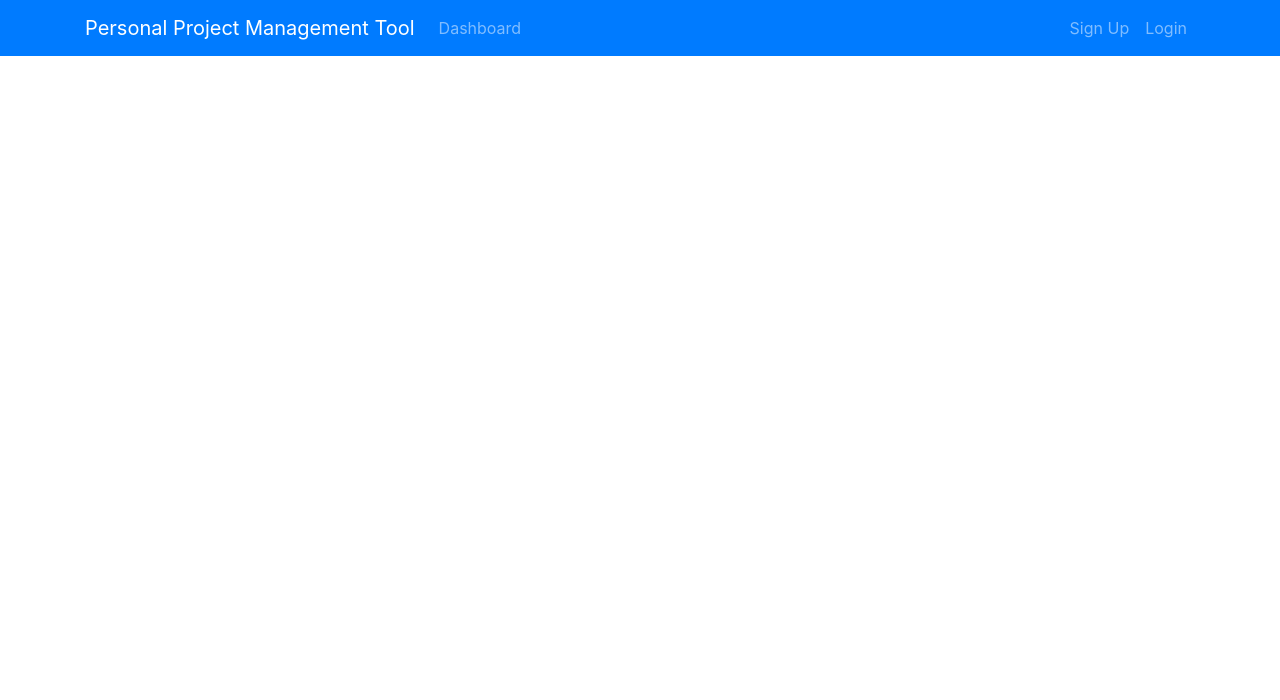
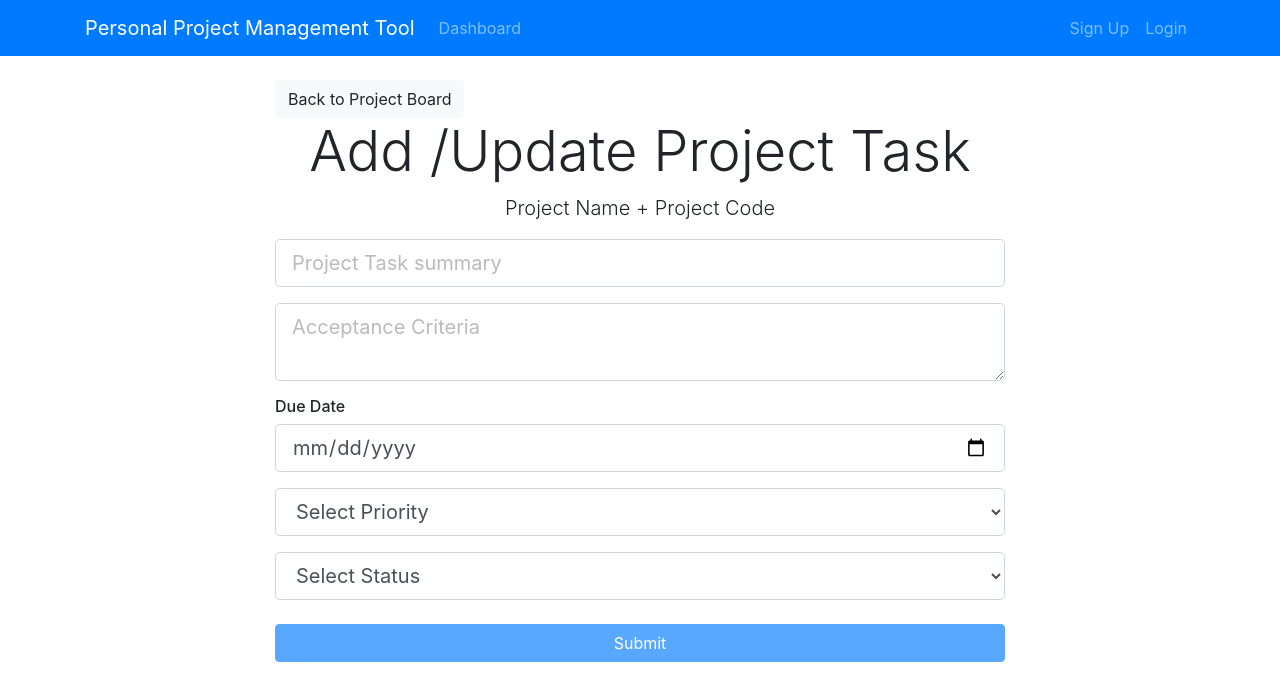
Before and after one commit to SOETHIHAKYAW/ppmtool-react-client, a React (Create React App) app: page /project-task/create/1 in a window 1280 px wide. Shown: the top 700 px of the page. Built offline with nearby package versions, Linux system fonts and the light colour scheme.

Commit message:
add upated for projectTask

```diff
--- a/src/App.js
+++ b/src/App.js
@@ -27,7 +27,8 @@ function App() {
         </Route>
 
         <Route path='project-task'>
-            <Route path="create" element={<AddProjectTaskForm />}/>
+            <Route path="create/:projectId" element={<AddProjectTaskForm />}/>
+            <Route path="update/:projectId" element={<AddProjectTaskForm mode='edit' />}/>
         </Route>
       </Route>
     </Routes>
--- a/src/components/project-task/AddProjectTaskForm.js
+++ b/src/components/project-task/AddProjectTaskForm.js
@@ -1,29 +1,107 @@
-import { Link } from "react-router-dom"
+import { Link,useParams } from "react-router-dom"
+import { useDispatch,useSelector } from "react-redux"
+import { useState } from "react"
+import { createProjectTask,resetStatus } from "./projectTaskSlice"
+import { getToken } from "../auth/authSlice"
 
 function AddProjectTaskForm(){
+
+    const { projectId } = useParams()
+
+    const [summary,setSummary] = useState('')
+    const [acceptanceCriteria,setAcceptanceCriteria] = useState('')
+    const [dueDate,setDueDate] = useState('')
+    const [priority,setPriotiry] = useState('')
+    const [status,setStatus] = useState('')
+    const [requestStatus,setRequestStatus] = useState('idle')
+
+    const onSummaryInputChange = e => setSummary(e.target.value)
+    const onAcceptanceCriteriaInputChange = e => setAcceptanceCriteria(e.target.value)
+    const onDueDateInputChange = e => setDueDate(e.target.value)
+    const onProrityInputChange = e => setPriotiry(e.target.value)
+    const onStatusInputChange = e => setStatus(e.target.value)
+
+    const canSave = [summary,acceptanceCriteria,dueDate,priority,status].every(Boolean) && requestStatus === 'idle'
+
+
+    const dispatch = useDispatch()
+    const token = useSelector(getToken)
+
+    const onFormSubmit = (event) => {
+        event.preventDefault()
+
+        if(canSave && token){
+            setRequestStatus('pending')
+
+            try {
+                dispatch(createProjectTask({
+                    projectTask:{
+                        summary,
+                        acceptanceCriteria,
+                        dueDate,
+                        priority,
+                        status,
+                    },token
+                    ,projectId
+                })).unwrap()
+            } catch (error) {
+                console.log()
+                console.error(error)
+            }finally{
+                setRequestStatus('idle')
+
+                setSummary('')
+                setAcceptanceCriteria('')
+                setDueDate('')
+                setPriotiry('')
+                setStatus('')
+            }
+        }
+    }
+
+    const resetStatusHandler = () => {
+        dispatch(resetStatus())
+    }
+
     return (
         <div className="add-PBI">
         <div className="container">
             <div className="row">
                 <div className="col-md-8 m-auto">
-                    <Link to='/project/projectboard' className="btn btn-light">
+                    <Link to={`/project/projectboard/${projectId}`} onClick={resetStatusHandler} className="btn btn-light">
                         Back to Project Board
                     </Link>
                     <h4 className="display-4 text-center">Add /Update Project Task</h4>
                     <p className="lead text-center">Project Name + Project Code</p>
-                    <form onSubmit={()=>{}}>
+                    <form onSubmit={onFormSubmit}>
                         <div className="form-group">
-                            <input type="text" className="form-control form-control-lg" name="summary" placeholder="Project Task summary" />
+                            <input type="text"
+                            className="form-control form-control-lg"
+                            placeholder="Project Task summary"
+                            value={summary}
+                            onChange={onSummaryInputChange}
+                            />
                         </div>
                         <div className="form-group">
-                            <textarea className="form-control form-control-lg" placeholder="Acceptance Criteria" name="acceptanceCriteria"></textarea>
+                            <textarea className="form-control form-control-lg"
+                            placeholder="Acceptance Criteria"
+                            value={acceptanceCriteria}
+                            onChange={onAcceptanceCriteriaInputChange}
+                            ></textarea>
                         </div>
                         <h6>Due Date</h6>
                         <div className="form-group">
-                            <input type="date" className="form-control form-control-lg" name="dueDate" />
+                            <input type="date"
+                            className="form-control form-control-lg"
+                            value={dueDate}
+                            onChange={onDueDateInputChange}
+                             />
                         </div>
                         <div className="form-group">
-                            <select className="form-control form-control-lg" name="priority">
+                            <select className="form-control form-control-lg"
+                            value={priority}
+                            onChange={onProrityInputChange}
+                            >
                                 <option value={0}>Select Priority</option>
                                 <option value={1}>High</option>
                                 <option value={2}>Medium</option>
@@ -32,15 +110,21 @@ function AddProjectTaskForm(){
                         </div>
 
                         <div className="form-group">
-                            <select className="form-control form-control-lg" name="status">
+                            <select className="form-control form-control-lg"
+                            value={status}
+                            onChange={onStatusInputChange}
+                            >
                                 <option value="">Select Status</option>
-                                <option value="TO_DO">TO DO</option>
+                                <option value="TODO">TO DO</option>
                                 <option value="IN_PROGRESS">IN PROGRESS</option>
                                 <option value="DONE">DONE</option>
                             </select>
                         </div>
 
-                        <input type="submit" className="btn btn-primary btn-block mt-4" />
+                        <input type="submit"
+                        className="btn btn-primary btn-block mt-4"
+                        disabled={!canSave}
+                        />
                     </form>
                 </div>
             </div>
--- a/src/components/project-task/CreateProjectTaskButton.js
+++ b/src/components/project-task/CreateProjectTaskButton.js
@@ -1,8 +1,12 @@
 import { Link } from "react-router-dom"
+import { useParams } from "react-router-dom"
 
 function CreateProjectTaskButton(){
+
+    const { projectId } = useParams()
+
     return (
-        <Link to='/project-task/create' class="btn btn-primary mb-3">
+        <Link to={`/project-task/create/${projectId}`} class="btn btn-primary mb-3">
             <i class="fas fa-plus-circle"> Create Project Task</i>
         </Link>
     )
--- a/src/components/project-task/ProjectTask.js
+++ b/src/components/project-task/ProjectTask.js
@@ -1,6 +1,9 @@
-import { Link } from "react-router-dom"
+import { Link,useParams } from "react-router-dom"
 
 function ProjectTask(props){
+
+    const { projectId } = useParams()
+
     return (
         <div class="card mb-1 bg-light">
 
@@ -12,7 +15,7 @@ function ProjectTask(props){
                             <p class="card-text text-truncate ">
                                 {props.acceptanceCriteria}
                             </p>
-                            <Link to='/project-task/create' class="btn btn-primary">
+                            <Link to={`/project-task/update/${projectId}`} class="btn btn-primary">
                                 View / Update
                             </Link>
 
--- a/src/components/project-task/projectTaskSlice.js
+++ b/src/components/project-task/projectTaskSlice.js
@@ -3,6 +3,7 @@ import axios from "axios";
 
 const GET_ALL_TASKS = 'http://localhost:8383/api/task/all/'
 const POST_TASK = 'http://localhost:8383/api/task/create/'
+const PATH_TASK = 'http://localhost:8383/api/task/update/'
 
 export const fetchProjectTasks = createAsyncThunk('projectTasks/fetchProjectTasks',async (data)=>{
     console.log(data.projectId)
@@ -16,6 +17,16 @@ export const fetchProjectTasks = createAsyncThunk('projectTasks/fetchProjectTask
 
 export const createProjectTask = createAsyncThunk('projectTasks/createProjectTask',async (data)=>{
     const response = await axios.post(`${POST_TASK}${data.projectId}`,data.projectTask,{
+        headers:{
+            'Content-Type':'application/json',
+            'Authorization':data.token
+        }
+    })
+    return response.data
+})
+
+export const updateProjectTask = createAsyncThunk('projectTasks/updateProjectTask',async (data)=>{
+    const response = await axios.patch(`${PATH_TASK}${data.projectId}/${data.projectSequence}`,data.projectTask,{
         headers:{
             'Content-Type':'application/json',
             'Authorization':data.token
@@ -54,6 +65,9 @@ export const projectTaskSlice = createSlice({
             .addCase(createProjectTask.fulfilled,(state,action)=>{
                 state.projectTasks.push(action.payload)
             })
+            .addCase(updateProjectTask.fulfilled,(state,action)=>{
+                console.log(action.payload)
+            })
     }
 })
 
```
